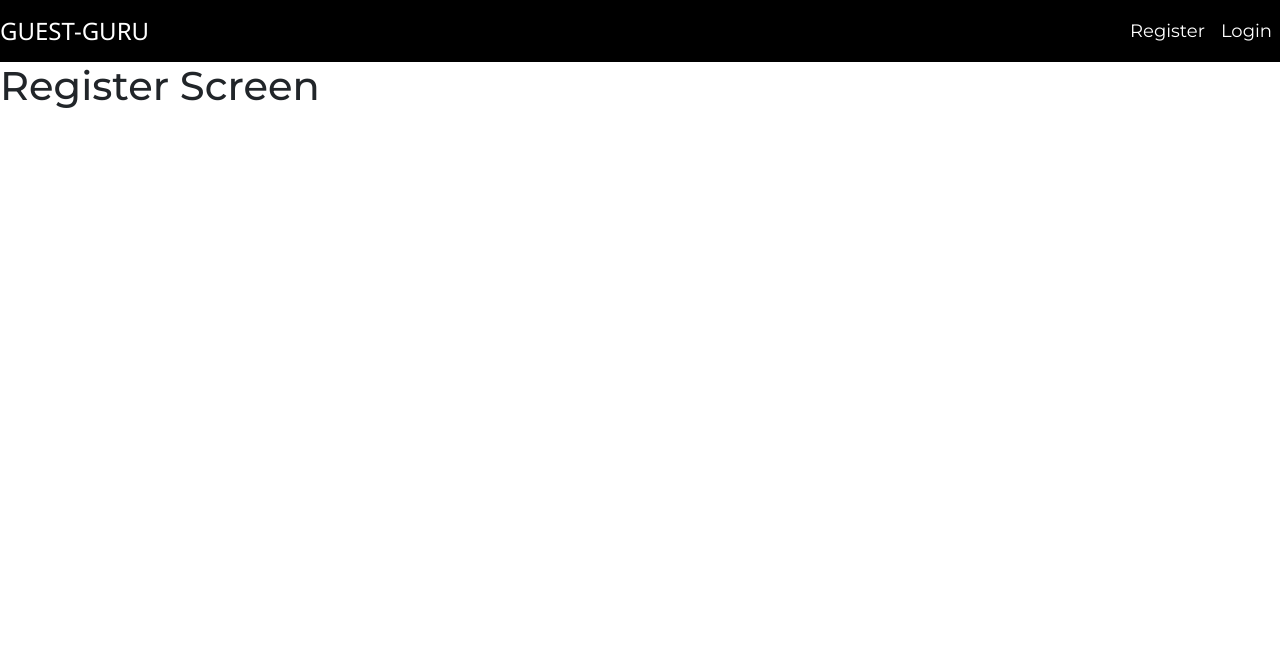
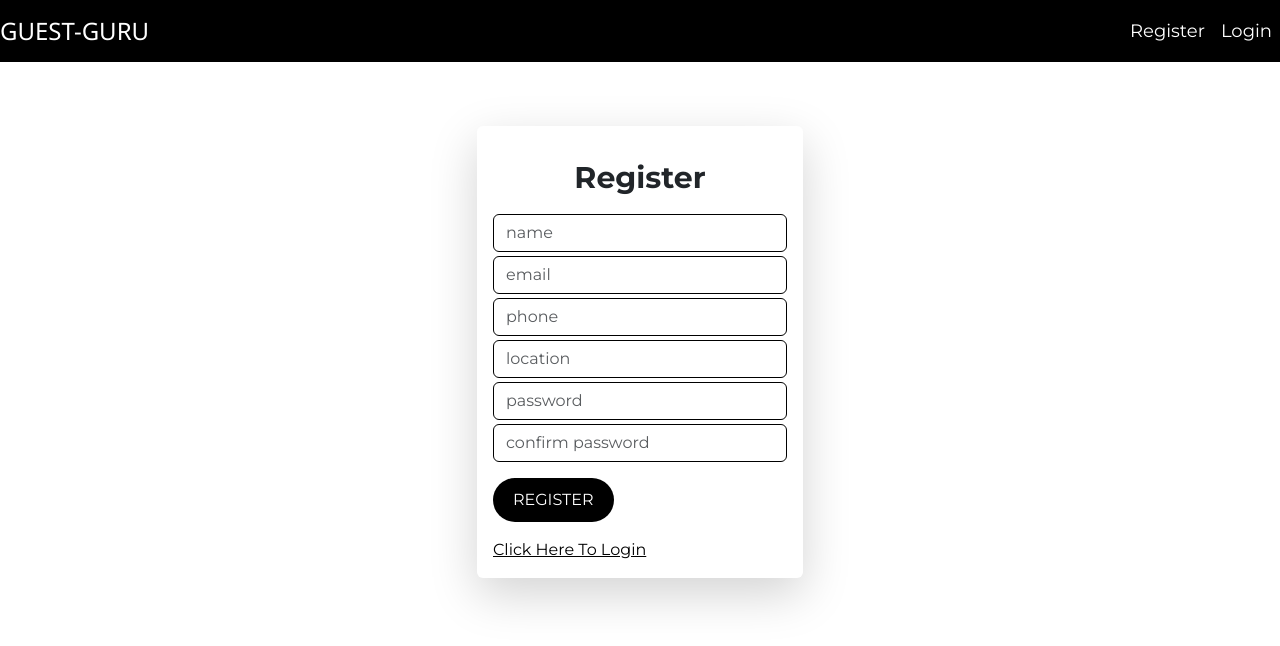
Before and after one commit to rashimishra9695/Project-GuestGuru, a React (Create React App) app in the folder client/: page /register in a window 1280 px wide. Shown: the top 646 px of the page. Built offline with nearby package versions, Linux system fonts and the light colour scheme; a web font is replaced by a local one.

Commit message:
register and login page UI

```diff
--- a/client/src/index.css
+++ b/client/src/index.css
@@ -96,3 +96,20 @@ font-family:'Segoe UI', Tahoma, Geneva, Verdana, sans-serif;
   border-radius: 5px;
 
 }
+input{
+  box-shadow: none !important;
+  margin-top: 10px;
+  border: 1px solid black !important;
+}
+
+h2{
+  font-size: 30px !important;
+  padding: 10px;
+  font-weight: bold !important;
+  text-align: center;
+}
+
+.register
+{
+
+}
--- a/client/src/screens/Loginscreen.js
+++ b/client/src/screens/Loginscreen.js
@@ -1,11 +1,38 @@
-import React from 'react'
+import React, { useState } from 'react'
 
 function Loginscreen() {
-    return (
+    const [email , setemail] = useState('')
+    const [password , setpassword] = useState('')
+    function Login(){
+        const user = {
+            email,
+            password
+        }
+    }
+    return ( <div className='login'>
+        <div className="row justify-content-center mt-1">
+          <div className="col-md-3 mt-3 text-left shadow-lg p-3 mb-5 bg-white rounded">
+          <h2 className="text-center m-2" style={{ fontSize: "35px" }}>
+            Login
+          </h2>
+
         <div>
-           <h1>Login Screen</h1>
-        </div>
-    )
+            <input required type="text" placeholder="email" className="form-control mt-1"  value={email} onChange={(e)=>{setemail(e.target.value)}} />
+            <input
+              type="password"
+              placeholder="password"
+              className="form-control mt-1"
+              value={password} required onChange={(e)=>{setpassword(e.target.value)}}
+            />
+
+            <button className="btn btn-success mt-3 mb-3 rounded-pill">LOGIN</button>
+            <br/>
+            <a style={{color:'black'}} href="/register" className="mt-2">Click Here To Register</a>
+          </div>
+
+    </div>
+    </div>
+    </div>   )
 }
 
 export default Loginscreen
--- a/client/src/screens/Registerscreen.js
+++ b/client/src/screens/Registerscreen.js
@@ -1,13 +1,62 @@
 import React from 'react'
+import { useState} from 'react';
 
-function Register () {
+function RegisterScreen () {
+    const [name , setname] = useState('')
+    const [email, setemail] = useState('')
+    const [password, setpassword] = useState('')
+    const [cpassword, setcpassword] = useState('')
+
+    function register(){
+        if(password==cpassword){
+        const user={
+            name,
+            email,
+            password,
+            cpassword
+        }
+        console.log(user);
+    }
+    else{
+        alert('Password not matched')
+    }
+    }
     return (
-        <div>
-            <h1>
-                Register Screen
-            </h1>
+        <div className='register'>
+      <div className="row justify-content-center mt-5">
+        <div className="col-md-3 mt-3 text-left shadow-lg p-3 mb-5 bg-white rounded">
+
+
+          <h2 className="text-center m-2" style={{ fontSize: "35px" }}>
+            Register
+          </h2>
+          <div>
+            <input required type="text" placeholder="name" className="form-control mt-1"  value={name} onChange={(e)=>{setname(e.target.value)}}/>
+            <input required type="text" placeholder="email" className="form-control mt-1" value={email} onChange={(e)=>{setemail(e.target.value)}} />
+            <input required type="phone" placeholder="phone" className="form-control mt-1"  />
+            <input required type="text" placeholder="location" className="form-control mt-1"  /> <input
+              type="password"
+              placeholder="password"
+              className="form-control mt-1"
+              value={password} onChange={(e)=>{setpassword(e.target.value)}}
+
+            />
+            <input
+              type="text"
+              placeholder="confirm password"
+              className="form-control mt-1"
+              value={cpassword} onChange={(e)=>{setcpassword(e.target.value)}}
+
+            />
+
+            <button className="btn btn-primary rounded-pill mt-3 mb-3" onClick={register}>REGISTER</button>
+            <br/>
+            <a style={{color:'black'}} href="/login">Click Here To Login</a>
+          </div>
         </div>
+      </div>
+    </div>
     )
 }
 
-export default Register
+export default RegisterScreen
```
